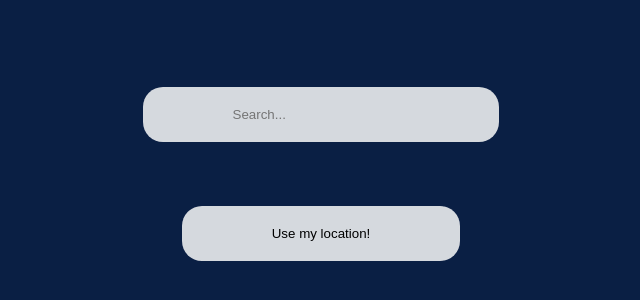
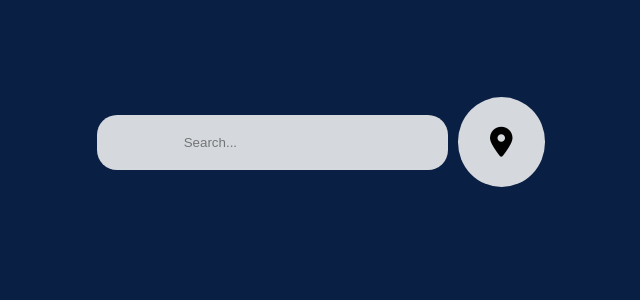
Before and after one commit to mahte007/weather-pwa, a React (Create React App) app: page / in a window 1280 px wide. Shown: the part 194-494 px from the top of the page, without its empty margins (319-959 px from the left). Built offline with nearby package versions, Linux system fonts and the light colour scheme.

Commit message:
UI design

```diff
--- a/public/index.html
+++ b/public/index.html
@@ -11,6 +11,7 @@
     />
     <link rel="apple-touch-icon" href="./images/logo.png" />
     <link rel="manifest" href="./manifest.json" />
+    <script src="https://kit.fontawesome.com/73e4eb0b4e.js" crossorigin="anonymous"></script>
     <title>Weather App</title>
   </head>
   <body>
--- a/src/App.js
+++ b/src/App.js
@@ -47,6 +47,7 @@ const App = () => {
 
   return (
     <div className="main-container">
+    <div className="search-container">
       <input
           type="text"
           className="search"
@@ -56,12 +57,11 @@ const App = () => {
           onKeyDown={search}
       />
 
-      <input
-          type="button"
-          className="search"
-          value="Use my location!"
+      <i className="fa fa-map-marker location" aria-hidden="true"
           onClick={getLocation}
       />
+
+    </div>
 
 
       <div className="weather-container">
--- a/src/styles.css
+++ b/src/styles.css
@@ -19,13 +19,31 @@ html, body, #root {
     flex-direction: column;
 }
 
+.search-container {
+    display: flex;
+    flex-direction: row;
+    justify-content: center;
+    align-items: center;
+    margin-bottom: 10%;
+}
+
 .search {
     outline: none;
-    padding: 20px 7%;
+    padding: 20px 40%;
     border-radius: 20px;
     border: none;
-    margin-bottom: 5%;
     background: rgba(250, 250, 250, 0.85);
+}
+
+.location {
+    color: #000;
+    cursor: pointer;
+    font-size: 30px;
+    padding: 30px 15%;
+    width: 30px;
+    border-radius: 100%;
+    background: rgba(250, 250, 250, 0.85);
+    margin-left: 10px;
 }
 
 .weather-container {
@@ -131,6 +149,11 @@ p {
         padding: 20px 15%;
     }
 
+    .search-container {
+        margin-bottom: 5%;
+        margin-top: 30%;
+    }
+
     .city {
         padding: 40px 20%;
     }
@@ -145,7 +168,6 @@ p {
         display: grid;
         grid-template-columns: repeat(4, 100px);
         grid-template-rows: repeat(2, 200px);
-
         overflow: hidden;
     }
 
```
